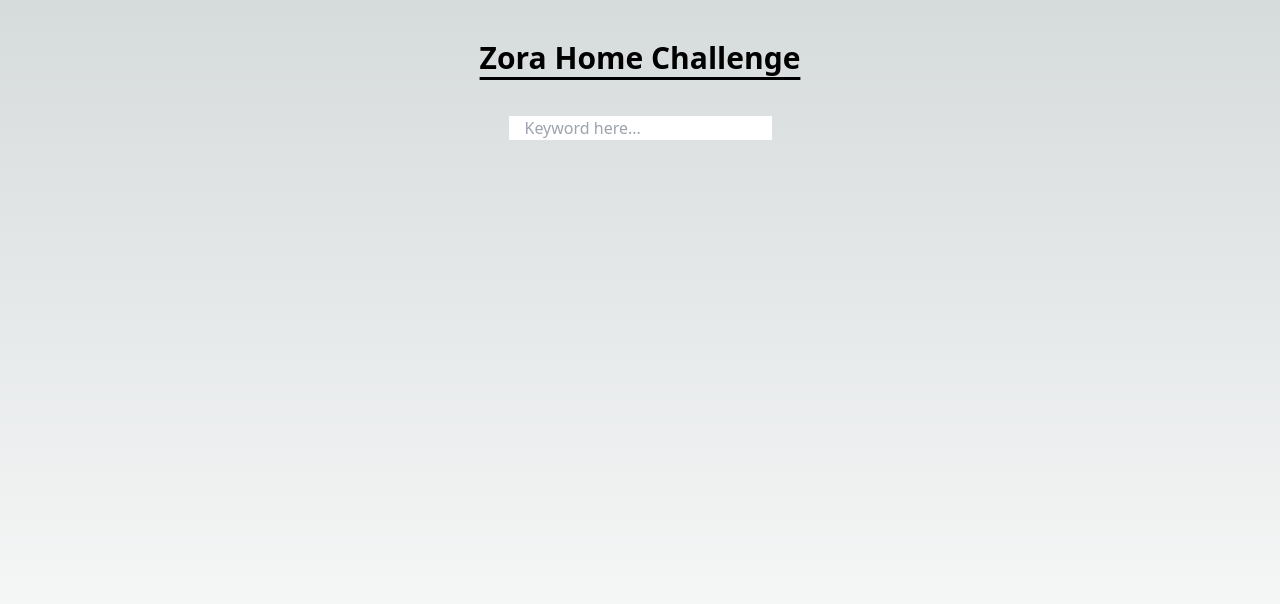
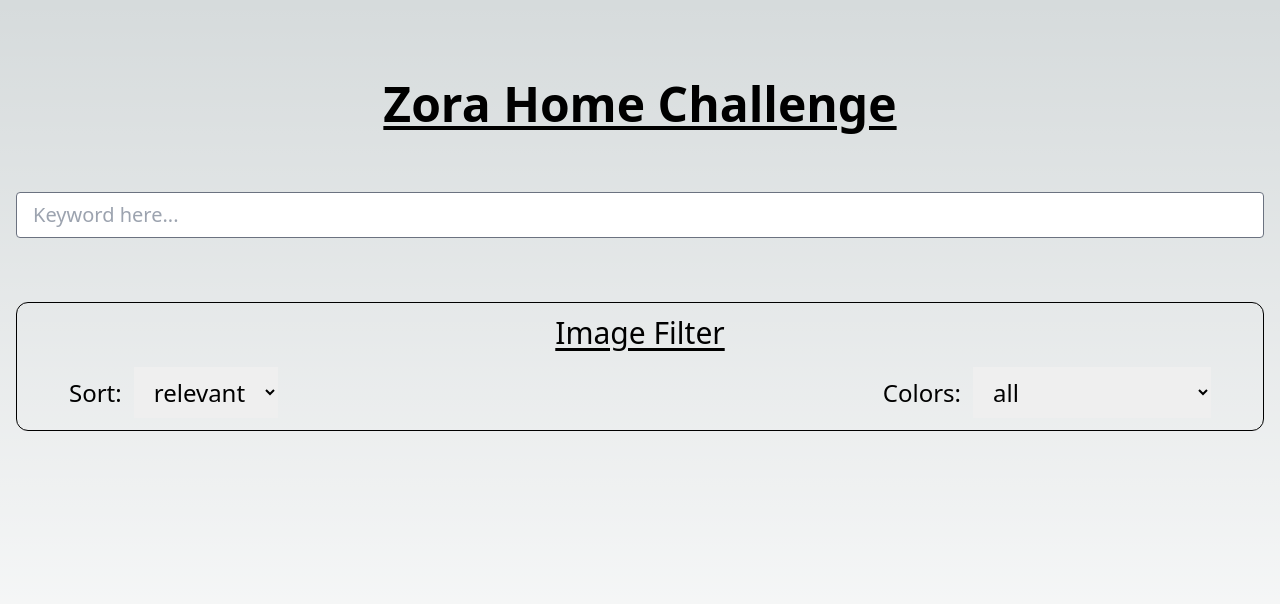
Before and after one commit to SuperDev01234/Zora_HomeTask, a Next.js app: page / in a window 1280 px wide. Shown: the top 604 px of the page. Built offline with nearby package versions, Linux system fonts and the light colour scheme.

Commit message:
Setup Sort and Filter toolbar

```diff
--- a/package.json
+++ b/package.json
@@ -20,6 +20,7 @@
     "react": "18.2.0",
     "react-dom": "18.2.0",
     "tailwindcss": "3.3.3",
-    "typescript": "5.2.2"
+    "typescript": "5.2.2",
+    "unsplash-js": "^7.0.18"
   }
 }
--- a/src/app/ClientLayout.tsx
+++ b/src/app/ClientLayout.tsx
@@ -1,17 +1,27 @@
 "use client";
 
 import SearchBox from "@components/SearchBox";
+import SortFilterToolbar from "@components/SortFilterToolbar";
 import { FC, useState } from "react";
 
 const ClientLayout: FC = () => {
   const [keyword, setKeyword] = useState("");
+  const [sortMethod, setSortMethod] = useState("relevant");
+  const [colorFilter, setColorFilter] = useState("");
+
   return (
-    <div className="flex justify-center min-h-screen">
-      <div className="container flex flex-col items-center gap-10 py-10 px-4">
-        <h1 className="text-3xl font-bold underline underline-offset-8">
+    <div className="flex justify-center min-h-screen text-2xl">
+      <div className="container flex flex-col items-center gap-16 pb-10 pt-20 px-4">
+        <h1 className="text-5xl font-bold underline underline-offset-4">
           Zora Home Challenge
         </h1>
         <SearchBox keyword={keyword} setKeyword={setKeyword} />
+        <SortFilterToolbar
+          sortMethod={sortMethod}
+          setSortMethod={setSortMethod}
+          colorFilter={colorFilter}
+          setColorFilter={setColorFilter}
+        />
       </div>
     </div>
   );
--- a/src/libs/components/SortFilterToolbar.tsx
+++ b/src/libs/components/SortFilterToolbar.tsx
@@ -1,9 +1,58 @@
 import { FC } from "react";
+import { AVAILABLE_COLORS } from "../constants/colors";
+import { SORT_MODE } from "../constants/sortMode";
 
-interface SortFilterToolbarProps {}
+interface SortFilterToolbarProps {
+  sortMethod: string;
+  setSortMethod: (newMethod: string) => void;
+  colorFilter: string;
+  setColorFilter: (color: string) => void;
+}
 
-const SortFilterToolbar: FC<SortFilterToolbarProps> = () => {
-  return <div></div>;
+const SortFilterToolbar: FC<SortFilterToolbarProps> = ({
+  sortMethod,
+  setSortMethod,
+  colorFilter,
+  setColorFilter,
+}) => {
+  return (
+    <div className="flex flex-col gap-4 items-center border border-black rounded-xl p-3 w-full">
+      <h2 className="text-3xl underline underline-offset-4">Image Filter</h2>
+      <div className="flex justify-between w-full px-10">
+        <div className="flex flex-row justify-start items-center gap-3">
+          <p>Sort: </p>
+          <select
+            onChange={(e) => setSortMethod(e.target.value)}
+            value={sortMethod}
+            className="px-4 py-2"
+          >
+            {SORT_MODE.map((option) => (
+              <option key={option} value={option} className="capitalize">
+                {option}
+              </option>
+            ))}
+          </select>
+        </div>
+        <div className="flex flex-row justify-end items-center gap-3">
+          <p>Colors: </p>
+          <select
+            onChange={(e) => setColorFilter(e.target.value)}
+            value={colorFilter}
+            className="px-4 py-2"
+          >
+            <option value="" className="capitalize">
+              all
+            </option>
+            {AVAILABLE_COLORS.map((color) => (
+              <option key={color} value={color} className="capitalize">
+                {color}
+              </option>
+            ))}
+          </select>
+        </div>
+      </div>
+    </div>
+  );
 };
 
 export default SortFilterToolbar;
--- /dev/null
+++ b/src/libs/constants/colors.ts
@@ -0,0 +1,13 @@
+export const AVAILABLE_COLORS = [
+  "black_and_white",
+  "black",
+  "white",
+  "yellow",
+  "orange",
+  "red",
+  "purple",
+  "magenta",
+  "green",
+  "teal",
+  "blue",
+];
--- /dev/null
+++ b/src/libs/constants/sortMode.ts
@@ -0,0 +1 @@
+export const SORT_MODE = ["latest", "relevant"];
--- /dev/null
+++ b/src/libs/helper/fetchImages.ts
@@ -0,0 +1 @@
+export const fetchImages = () => {};
--- /dev/null
+++ b/src/libs/hooks/useImages.ts
@@ -0,0 +1 @@
+export const useImages = () => {};
--- a/tailwind.config.ts
+++ b/tailwind.config.ts
@@ -1,20 +1,21 @@
-import type { Config } from 'tailwindcss'
+import type { Config } from "tailwindcss";
 
 const config: Config = {
   content: [
-    './src/pages/**/*.{js,ts,jsx,tsx,mdx}',
-    './src/components/**/*.{js,ts,jsx,tsx,mdx}',
-    './src/app/**/*.{js,ts,jsx,tsx,mdx}',
+    "./src/pages/**/*.{js,ts,jsx,tsx,mdx}",
+    "./src/components/**/*.{js,ts,jsx,tsx,mdx}",
+    "./src/app/**/*.{js,ts,jsx,tsx,mdx}",
+    "./src/libs/**/*.{js,ts,jsx,tsx,mdx}",
   ],
   theme: {
     extend: {
       backgroundImage: {
-        'gradient-radial': 'radial-gradient(var(--tw-gradient-stops))',
-        'gradient-conic':
-          'conic-gradient(from 180deg at 50% 50%, var(--tw-gradient-stops))',
+        "gradient-radial": "radial-gradient(var(--tw-gradient-stops))",
+        "gradient-conic":
+          "conic-gradient(from 180deg at 50% 50%, var(--tw-gradient-stops))",
       },
     },
   },
   plugins: [],
-}
-export default config
+};
+export default config;
--- a/tsconfig.json
+++ b/tsconfig.json
@@ -8,7 +8,7 @@
     "noEmit": true,
     "esModuleInterop": true,
     "module": "esnext",
-    "moduleResolution": "bundler",
+    "moduleResolution": "Node",
     "resolveJsonModule": true,
     "isolatedModules": true,
     "jsx": "preserve",
```
Also changed, not shown: 2 other files (tests, documents, lock files or other folders).
